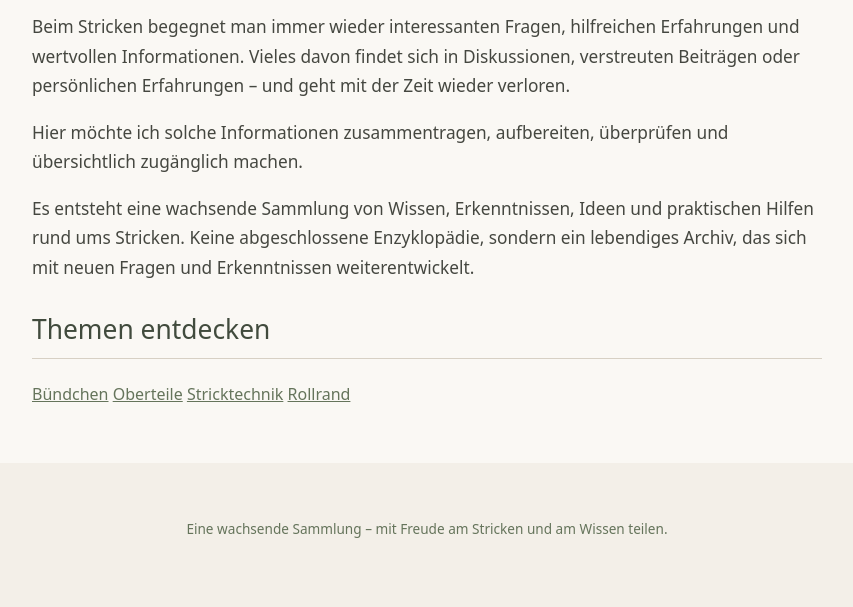
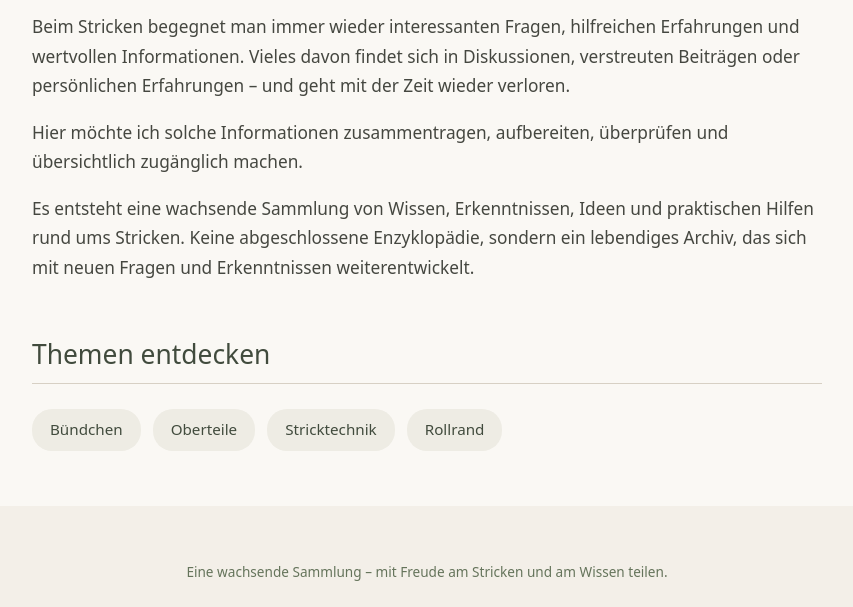
Before and after one commit to silke2world/maschensnacks, a plain HTML site: page index.html in a window 1280 px wide. Shown: the part 569-1176 px from the top of the page, without its empty margins (213-1066 px from the left). Before the commit the page ends 1134 px from the top, so only its background shows below. Drawn offline with Linux system fonts and the light colour scheme.

Commit message:
Update style.css

```diff
--- a/style.css
+++ b/style.css
@@ -207,3 +207,31 @@ footer {
     grid-template-columns: 1fr;
   }
 }
+
+/* Tag-Wolke */
+
+.tag-section {
+  margin-top: 55px;
+}
+
+.tag-cloud {
+  display: flex;
+  flex-wrap: wrap;
+  gap: 12px;
+  margin-top: 25px;
+}
+
+.tag-cloud a {
+  display: inline-block;
+  padding: 8px 18px;
+  background: #eeece4;
+  border-radius: 20px;
+  color: var(--dark);
+  text-decoration: none;
+  font-size: 0.95rem;
+  transition: background 0.2s ease;
+}
+
+.tag-cloud a:hover {
+  background: var(--line);
+}
```
